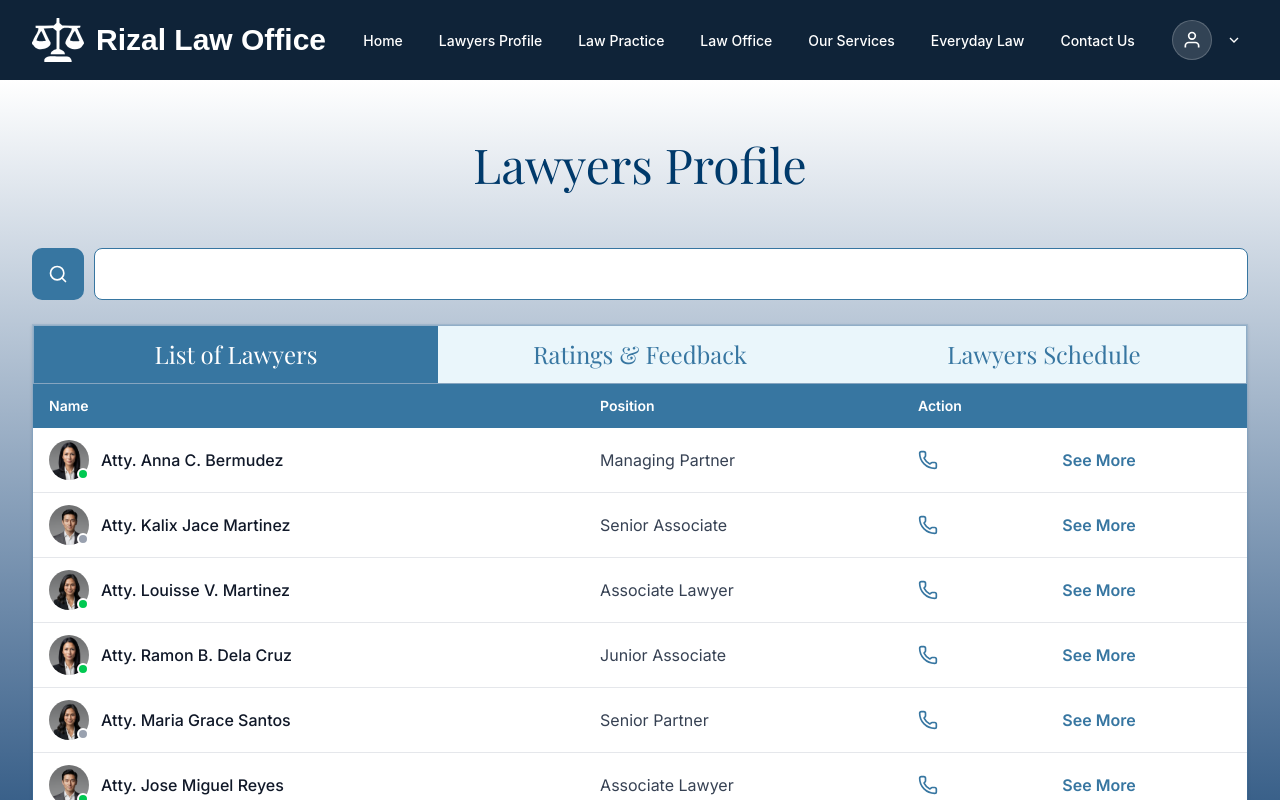
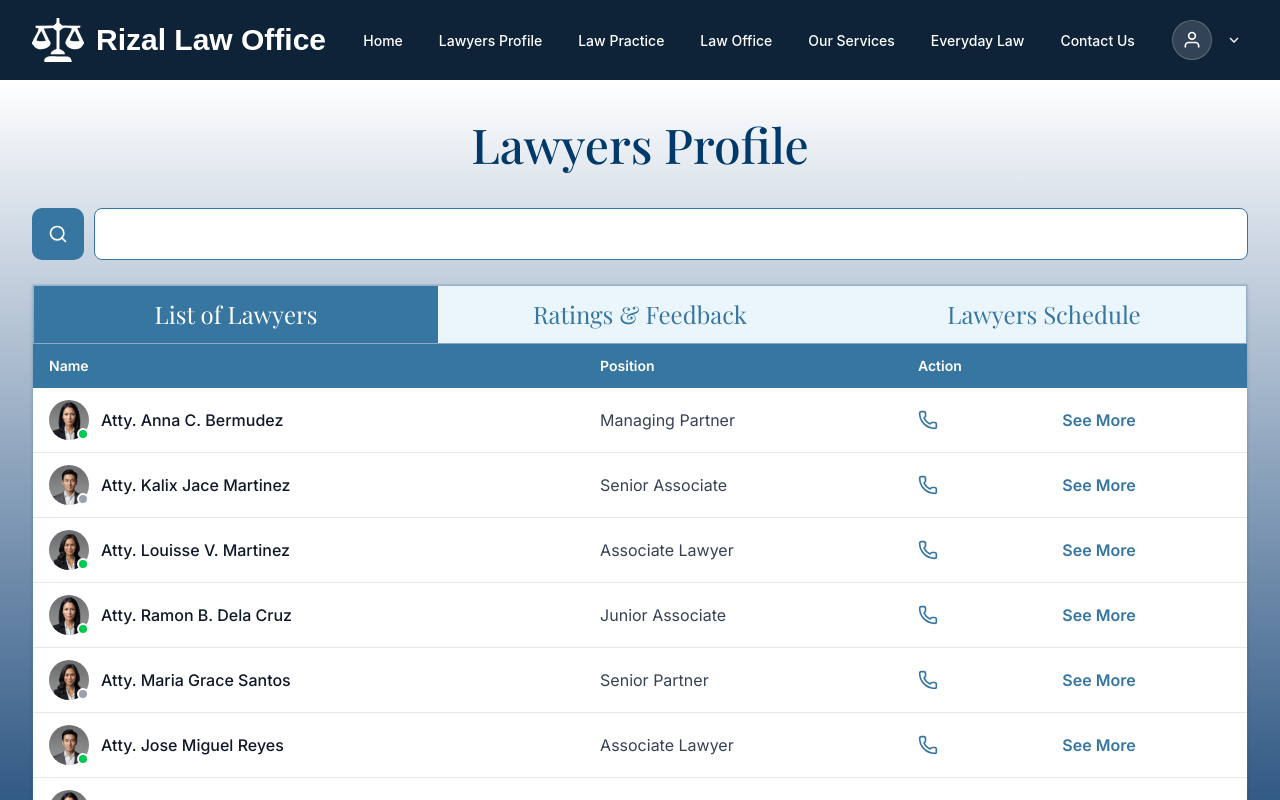
Before and after one commit to karllogdat/lexmeet-group4-template, a React (Vite) app: page /lawyers-profile in a window 1280 px wide. Shown: the top 800 px of the page. Built offline with nearby package versions, Linux system fonts and the light colour scheme; a web font is replaced by a local one.

Commit message:
fix: decrease paddings on lawyers profile

```diff
--- a/src/pages/LawyersProfile.jsx
+++ b/src/pages/LawyersProfile.jsx
@@ -57,7 +57,7 @@ export default function LawyersProfilePage() {
         <div className="max-w-7xl mx-auto px-4 sm:px-6 lg:px-8 py-10">
 
           {/* Page title */}
-          <h1 className="g4-heading-1 text-g4-900 text-center mb-15 mt-5">
+          <h1 className="g4-heading-1 font-medium text-g4-900 text-center mb-10">
             Lawyers Profile
           </h1>
 
```
